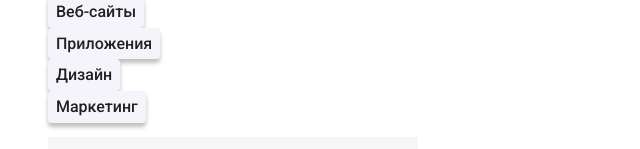
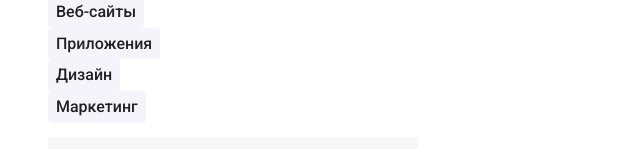
Before and after one commit to Mariya-Lutsenko/goit-markup-hw-02, a plain HTML site: page portfolio.html in a window 1280 px wide. Shown: the part 202-351 px from the top of the page, without its empty margins (0-640 px from the left). Drawn offline with Linux system fonts and the light colour scheme.

Commit message:
filter button

```diff
--- a/css/styles.css
+++ b/css/styles.css
@@ -152,7 +152,6 @@ body {
   color: var(--title-text-color);
   background-color: var(--secondary-gray-color);
   border-color: transparent;
-  box-shadow: 0px 4px 4px rgba(0, 0, 0, 0.25);
   border-radius: 4px;
   font-style: normal;
   font-weight: 500;
```
